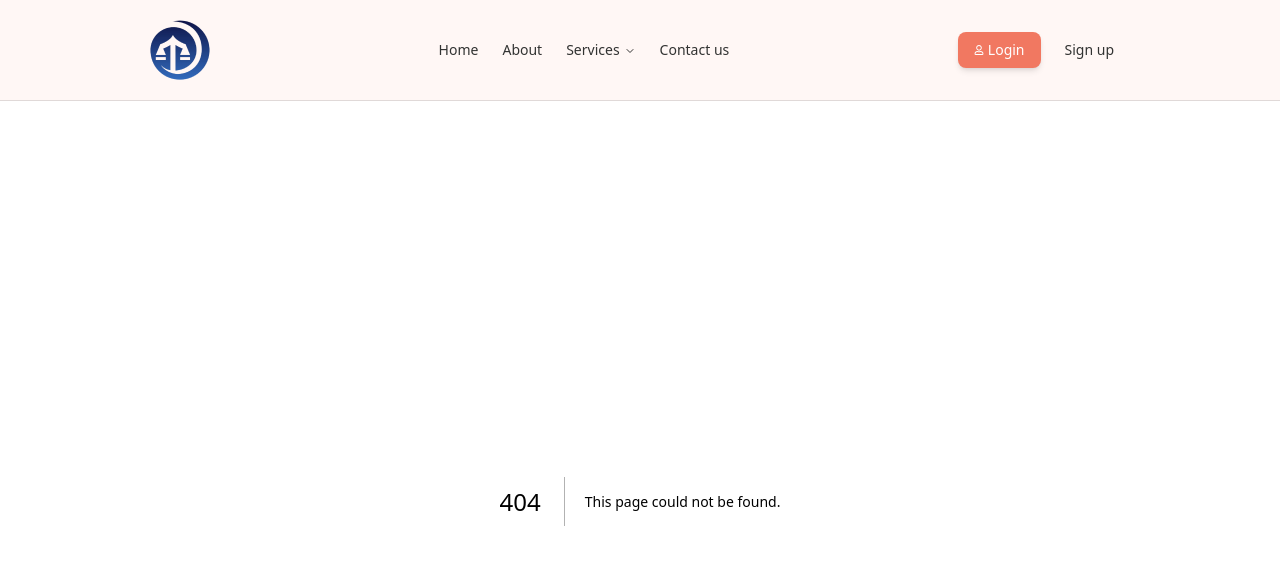
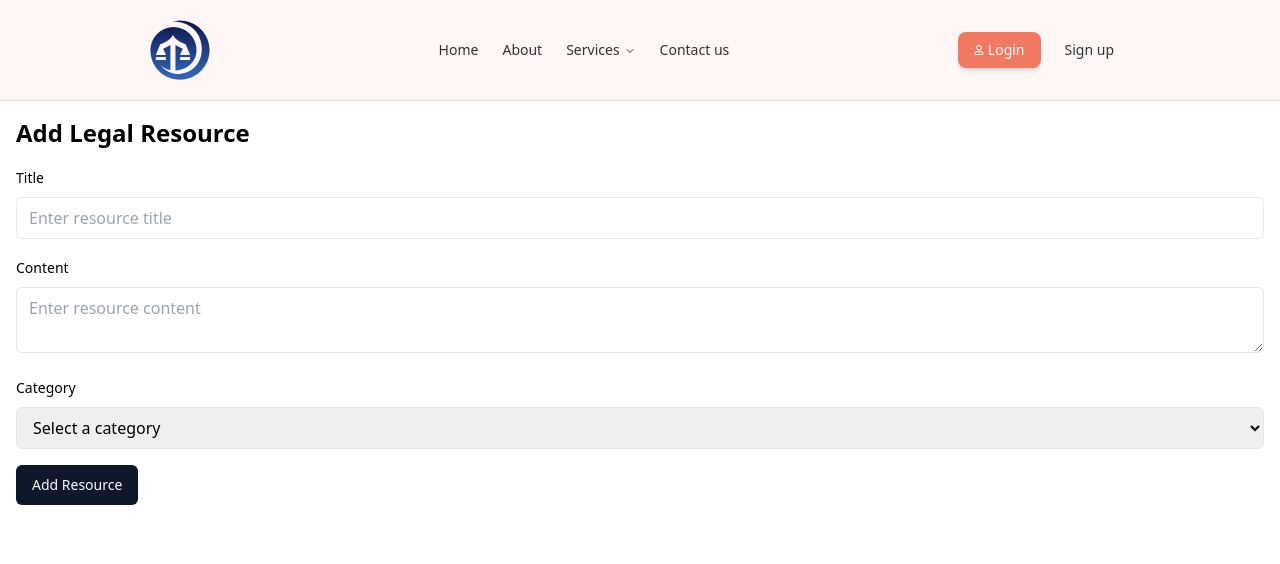
Before and after one commit to Project-legalease/legalease-client, a Next.js app: page /resources in a window 1280 px wide. Before the commit this address had no page. Shown: the top 564 px of the page. Built offline with nearby package versions, Linux system fonts and the light colour scheme; a web font is replaced by a local one.

Commit message:
Created pages for admins to be able to monitor lawyers and also a page for client reviews

```diff
--- /dev/null
+++ b/app/admin/page.tsx
@@ -0,0 +1,11 @@
+import { Metadata } from "next";
+import VerifyLawyers from "@/components/admin/verify-lawyers";
+
+export const metadata: Metadata = {
+  title: "Verify A Lawyer | LegalEase",
+  description: "Making legal access easy",
+};
+
+export default function Page() {
+  return <VerifyLawyers />;
+}
--- /dev/null
+++ b/app/resources/page.tsx
@@ -0,0 +1,11 @@
+import { Metadata } from "next";
+import LegalResources from "@/components/resources/legal-resources";
+
+export const metadata: Metadata = {
+  title: "Legal Resources | LegalEase",
+  description: "Making legal access easy",
+};
+
+export default function Page() {
+  return <LegalResources />;
+}
--- /dev/null
+++ b/components/admin/verify-lawyers.tsx
@@ -0,0 +1,61 @@
+import React, { useState } from "react";
+import { useForm } from "react-hook-form";
+import { zodResolver } from "@hookform/resolvers/zod";
+import { z } from "zod";
+import { Button } from "@/components/ui/button";
+import { Form, FormControl, FormField, FormItem, FormLabel, FormMessage } from "@/components/ui/form";
+
+const formSchema = z.object({
+  lawyerName: z.string().nonempty("Lawyer name is required"),
+  documents: z.any().refine((files) => files.length > 0, "At least one document is required"),
+});
+
+function VerifyLawyers(): React.JSX.Element {
+  const form = useForm<z.infer<typeof formSchema>>({
+    resolver: zodResolver(formSchema),
+  });
+
+  async function onSubmit(values: z.infer<typeof formSchema>) {
+    console.log(values);
+    // Add your verification logic here
+  }
+
+  return (
+    <div className="container mx-auto p-4">
+      <h1 className="text-2xl font-bold mb-4">Verify Lawyer Profiles</h1>
+      <Form {...form}>
+        <form onSubmit={form.handleSubmit(onSubmit)} className="space-y-4">
+          <FormField
+            control={form.control}
+            name="lawyerName"
+            render={({ field }) => (
+              <FormItem>
+                <FormLabel>Lawyer Name</FormLabel>
+                <FormControl>
+                  <input type="text" placeholder="Enter lawyer's name" {...field} className="w-full px-3 py-2 border rounded-md" />
+                </FormControl>
+                <FormMessage />
+              </FormItem>
+            )}
+          />
+          <FormField
+            control={form.control}
+            name="documents"
+            render={({ field }) => (
+              <FormItem>
+                <FormLabel>Documents</FormLabel>
+                <FormControl>
+                  <input type="file" multiple {...field} className="w-full px-3 py-2 border rounded-md" />
+                </FormControl>
+                <FormMessage />
+              </FormItem>
+            )}
+          />
+          <Button type="submit">Verify</Button>
+        </form>
+      </Form>
+    </div>
+  );
+}
+
+export default VerifyLawyers;
--- /dev/null
+++ b/components/resources/legal-resources.tsx
@@ -0,0 +1,100 @@
+import React, { useState } from "react";
+import { useForm } from "react-hook-form";
+import { zodResolver } from "@hookform/resolvers/zod";
+import { z } from "zod";
+import { Button } from "@/components/ui/button";
+import { Form, FormControl, FormField, FormItem, FormLabel, FormMessage } from "@/components/ui/form";
+
+const formSchema = z.object({
+  title: z.string().nonempty("Title is required"),
+  content: z.string().nonempty("Content is required"),
+  category: z.string().nonempty("Category is required"),
+});
+
+const categories = [
+  { value: "article", label: "Article" },
+  { value: "guide", label: "Guide" },
+  { value: "faq", label: "FAQ" },
+];
+
+function LegalResources(): React.JSX.Element {
+  const form = useForm<z.infer<typeof formSchema>>({
+    resolver: zodResolver(formSchema),
+  });
+
+  async function onSubmit(values: z.infer<typeof formSchema>) {
+    console.log(values);
+    // Add your resource submission logic here
+  }
+
+  return (
+    <div className="container mx-auto p-4">
+      <h1 className="text-2xl font-bold mb-4">Add Legal Resource</h1>
+      <Form {...form}>
+        <form onSubmit={form.handleSubmit(onSubmit)} className="space-y-4">
+          <FormField
+            control={form.control}
+            name="title"
+            render={({ field }) => (
+              <FormItem>
+                <FormLabel>Title</FormLabel>
+                <FormControl>
+                  <input
+                    type="text"
+                    placeholder="Enter resource title"
+                    {...field}
+                    className="w-full px-3 py-2 border rounded-md"
+                  />
+                </FormControl>
+                <FormMessage />
+              </FormItem>
+            )}
+          />
+          <FormField
+            control={form.control}
+            name="content"
+            render={({ field }) => (
+              <FormItem>
+                <FormLabel>Content</FormLabel>
+                <FormControl>
+                  <textarea
+                    placeholder="Enter resource content"
+                    {...field}
+                    className="w-full px-3 py-2 border rounded-md"
+                  />
+                </FormControl>
+                <FormMessage />
+              </FormItem>
+            )}
+          />
+          <FormField
+            control={form.control}
+            name="category"
+            render={({ field }) => (
+              <FormItem>
+                <FormLabel>Category</FormLabel>
+                <FormControl>
+                  <select
+                    {...field}
+                    className="w-full px-3 py-2 border rounded-md"
+                  >
+                    <option value="">Select a category</option>
+                    {categories.map(category => (
+                      <option key={category.value} value={category.value}>
+                        {category.label}
+                      </option>
+                    ))}
+                  </select>
+                </FormControl>
+                <FormMessage />
+              </FormItem>
+            )}
+          />
+          <Button type="submit">Add Resource</Button>
+        </form>
+      </Form>
+    </div>
+  );
+}
+
+export default LegalResources;
--- /dev/null
+++ b/components/reviews/leave-feedback.tsx
@@ -0,0 +1,87 @@
+import React, { useState } from "react";
+import { useForm } from "react-hook-form";
+import { zodResolver } from "@hookform/resolvers/zod";
+import { z } from "zod";
+import { Button } from "@/components/ui/button";
+import { Form, FormControl, FormField, FormItem, FormLabel, FormMessage } from "@/components/ui/form";
+
+const formSchema = z.object({
+  lawyer: z.string().nonempty("Lawyer is required"),
+  rating: z.number().min(1, "Rating is required").max(5, "Rating must be between 1 and 5"),
+  feedback: z.string().nonempty("Feedback is required"),
+});
+
+const lawyers = [
+  { value: "lawyer1", label: "John Doe" },
+  { value: "lawyer2", label: "Jane Smith" },
+];
+
+function LeaveFeedback(): React.JSX.Element {
+  const form = useForm<z.infer<typeof formSchema>>({
+    resolver: zodResolver(formSchema),
+  });
+
+  async function onSubmit(values: z.infer<typeof formSchema>) {
+    console.log(values);
+    // Add your feedback submission logic here
+  }
+
+  return (
+    <div className="container mx-auto p-4">
+      <h1 className="text-2xl font-bold mb-4">Leave Feedback</h1>
+      <Form {...form}>
+        <form onSubmit={form.handleSubmit(onSubmit)} className="space-y-4">
+          <FormField
+            control={form.control}
+            name="lawyer"
+            render={({ field }) => (
+              <FormItem>
+                <FormLabel>Lawyer</FormLabel>
+                <FormControl>
+                  <select {...field} className="w-full px-3 py-2 border rounded-md">
+                    <option value="">Select a lawyer</option>
+                    {lawyers.map((lawyer) => (
+                      <option key={lawyer.value} value={lawyer.value}>
+                        {lawyer.label}
+                      </option>
+                    ))}
+                  </select>
+                </FormControl>
+                <FormMessage />
+              </FormItem>
+            )}
+          />
+          <FormField
+            control={form.control}
+            name="rating"
+            render={({ field }) => (
+              <FormItem>
+                <FormLabel>Rating</FormLabel>
+                <FormControl>
+                  <input type="number" placeholder="Rate out of 5" {...field} className="w-full px-3 py-2 border rounded-md" min={1} max={5} />
+                </FormControl>
+                <FormMessage />
+              </FormItem>
+            )}
+          />
+          <FormField
+            control={form.control}
+            name="feedback"
+            render={({ field }) => (
+              <FormItem>
+                <FormLabel>Feedback</FormLabel>
+                <FormControl>
+                  <textarea placeholder="Enter your feedback" {...field} className="w-full px-3 py-2 border rounded-md" />
+                </FormControl>
+                <FormMessage />
+              </FormItem>
+            )}
+          />
+          <Button type="submit">Submit Feedback</Button>
+        </form>
+      </Form>
+    </div>
+  );
+}
+
+export default LeaveFeedback;
```
Also changed, not shown: 1 other file (tests, documents, lock files or other folders).
